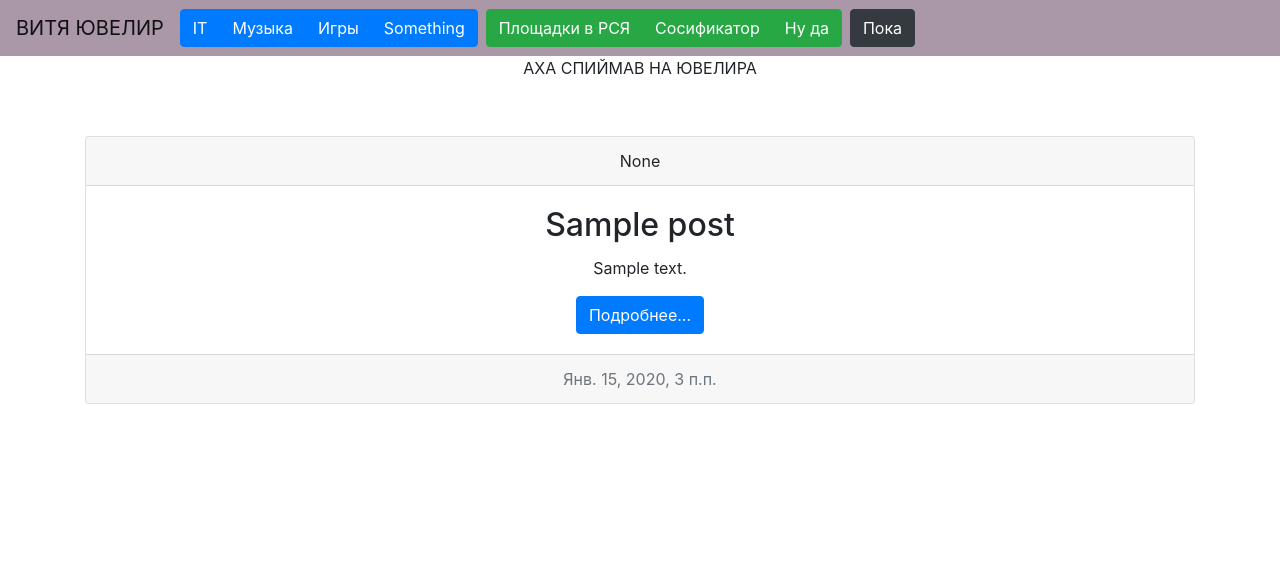
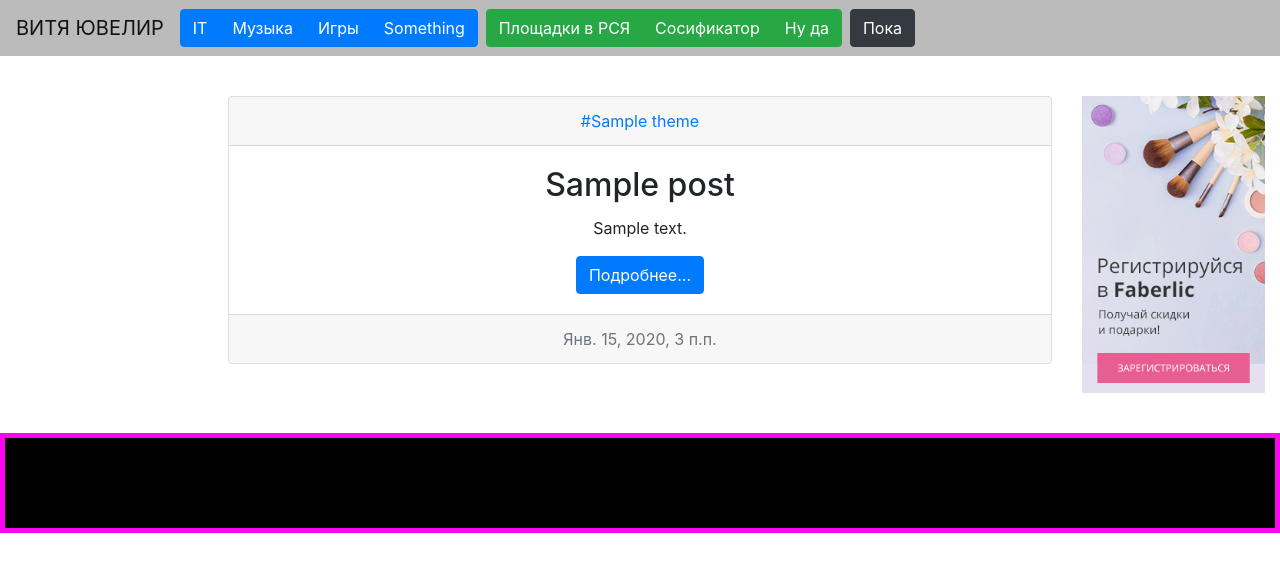
Before and after one commit to postindustrial/vityajeweler, a Django app: template blog/templates/blog/post_list.html in a window 1280 px wide. Shown: the top 572 px of the page. Run offline with Django 3.2, Linux system fonts and the light colour scheme; the template is opened without the code that fills it: values that come from a table or form of the project are taken from there, others are empty; tables that the repository leaves empty hold one stand-in row (values such as "Sample post"); some libraries are stand-ins or nearby versions.

Commit message:
версточка

```diff
--- a/blog/models.py
+++ b/blog/models.py
@@ -5,24 +5,28 @@
 
 class Theme(models.Model):
     name = models.CharField(max_length=200)
-    slink = models.CharField(max_length=200, default="slink")
+    slug = models.SlugField(max_length=50, unique=True, default="slug", verbose_name="URL")
 
     def __str__(self):
         return self.name
 
 class Post(models.Model):
     author = models.ForeignKey(settings.AUTH_USER_MODEL, on_delete=models.CASCADE)
-    theme = models.ManyToManyField(Theme, help_text="Выберите тему этой статьи")
-    title = models.CharField(max_length=200)
-    slug = models.SlugField(max_length=50, unique=True, default="slug")
-    preview = models.TextField(default="Еще одна отличная статья...")
-    content = RichTextField(default="content")
+    theme = models.ManyToManyField(Theme, help_text="Выберите тему этой статьи", verbose_name="Темы статьи")
+    name = models.CharField(max_length=200, blank=True, null=True, verbose_name="Название статьи (для людей)")
+    slug = models.SlugField(max_length=50, unique=True, default="slug", verbose_name="URL")
+    preview = models.TextField(default="Еще одна отличная статья...", verbose_name="Описание для анонса статьи")
+    content = RichTextField(default="content", verbose_name="Содержимое статьи")
     created_date = models.DateTimeField(default=timezone.now)
-    published_date = models.DateTimeField(blank=True, null=True)
+    published_date = models.DateTimeField(blank=True, null=True, default=timezone.now)
+    title = models.CharField(max_length=200, blank=True, null=True, verbose_name="Тег Title")
+    description = models.CharField(max_length=300, blank=True, null=True, verbose_name="Тег Description")
+    h1 = models.CharField(max_length=200, blank=True, null=True, verbose_name="Тег H1")
+    keywords = models.CharField(max_length=200, blank=True, null=True, verbose_name="Тег Keywords")
 
     def publish(self):
         self.published_date = timezone.now()
         self.save()
 
     def __str__(self):
-        return self.title
+        return self.name
--- /dev/null
+++ b/blog/templates/blog/banners.html
@@ -0,0 +1,3 @@
+{% load static %}
+
+<img src="{% static 'images/banner1.jpg' %}" width="100%" />
--- a/blog/templates/blog/base.html
+++ b/blog/templates/blog/base.html
@@ -8,15 +8,15 @@
     <link href="https://fonts.googleapis.com/css?family=Merriweather&subset=latin,cyrillic" rel="stylesheet" type="text/css">  -->
   </head>
   <body>
-    <nav class="navbar navbar-expand-lg navbar-light" style="background-color: #aa98a9">
+    <nav class="navbar navbar-expand-lg navbar-light" style="background-color: #bbbbbb">
       <a class="navbar-brand" href="/"><center>ВИТЯ ЮВЕЛИР</center></a>
 
       <div class="btn-toolbar" role="toolbar" aria-label="Toolbar with button groups">
         <div class="btn-group mr-2" role="group" aria-label="First group">
-          <button type="button" class="btn btn-primary">IT</button>
-          <button type="button" class="btn btn-primary">Музыка</button>
-          <button type="button" class="btn btn-primary">Игры</button>
-          <button type="button" class="btn btn-primary">Something</button>
+          <a type="button" class="btn btn-primary" href="/tag/it/">IT</a>
+          <a type="button" class="btn btn-primary" href="/tag/music/">Музыка</a>
+          <a type="button" class="btn btn-primary" href="/tag/games/">Игры</a>
+          <a type="button" class="btn btn-primary" href="https://flexites.org/" target="_blank">Something</a>
         </div>
         <div class="btn-group mr-2" role="group" aria-label="Second group">
           <button type="button" class="btn btn-success">Площадки в РСЯ</button>
@@ -28,15 +28,23 @@
         </div>
       </div>
     </nav>
-    <div class="container" style="height: 80px;">
-      <center>АХА СПИЙМАВ НА ЮВЕЛИРА</center>
-    </div>
-    <div class="content container">
+    <div class="content container-fluid">
+      <div class="row" style="height: 40px;">
+      </div>
       <div class="row">
-        <div class="col-md-12">
+        <div class="col-md-2">
+        </div>
+        <div class="col-md-8">
           {% block content %}
           {% endblock %}
         </div>
+        <div class="col-md-2">
+            {% include "./banners.html" %}
+        </div>
+      </div>
+      <div class="row" style="height: 40px;">
+      </div>
+      <div class="row" style="height: 100px; background-color: #000000; border: 5px solid #fc05f0;">
       </div>
     </div>
   </body>
--- a/blog/templates/blog/post_detail.html
+++ b/blog/templates/blog/post_detail.html
@@ -8,7 +8,7 @@
                 {{ post.published_date }}
             </div>
         {% endif %}
-        <h1>{{ post.title }}</h1>
+        <h1>{{ post.name }}</h1>
         <p>{{ post.content|safe }}</p>
     </div>
     <div>Прочитал? <a href="/">Вернись обратно!</a></div>
--- a/blog/templates/blog/post_list.html
+++ b/blog/templates/blog/post_list.html
@@ -6,10 +6,12 @@
 
   <div class="card text-center" style="margin-bottom: 10px;">
     <div class="card-header">
-      {{ post.theme.name }}
+    {% for theme in post.theme.all %}
+        <a href="/tag/{{ theme.slug }}/">#{{ theme.name }} </a>
+    {% endfor %}
     </div>
     <div class="card-body">
-      <h2 class="card-title">{{ post.title }}</h2>
+      <h2 class="card-title">{{ post.name }}</h2>
       <p class="card-text">{{ post.preview|linebreaksbr }}</p>
       <a href="/blog/{{ post.slug }}/" class="btn btn-primary">Подробнее...</a>
     </div>
--- a/blog/urls.py
+++ b/blog/urls.py
@@ -4,4 +4,5 @@
 urlpatterns = [
     path('', views.post_list, name='post_list'),
     path('blog/<slug:slug>/', views.post_detail, name='post_detail'),
+    path('tag/<slug:slug>/', views.tagged_post_list, name='tagged_post_list'),
 ]
--- a/requirements.txt
+++ b/requirements.txt
@@ -1,2 +1,3 @@
 Django~=2.0.6
 django-ckeditor
+ipdb
```
Also changed, not shown: blog/templates/blog/post_edit.html (deleted, +0 -9 lines), blog/views.py (+12 -0 lines), blog/migrations/0008_auto_20190415_1255.py (added), blog/migrations/0009_auto_20190415_1411.py (added), blog/migrations/0010_auto_20190415_1412.py (added), blog/migrations/0011_remove_theme_slug.py (added), blog/migrations/0012_theme_slug.py (added), blog/migrations/0013_auto_20190415_1415.py (added), blog/migrations/0014_auto_20190415_1416.py (added), blog/migrations/0015_auto_20190415_1420.py (added), blog/static/images/banner1.jpg (added).
